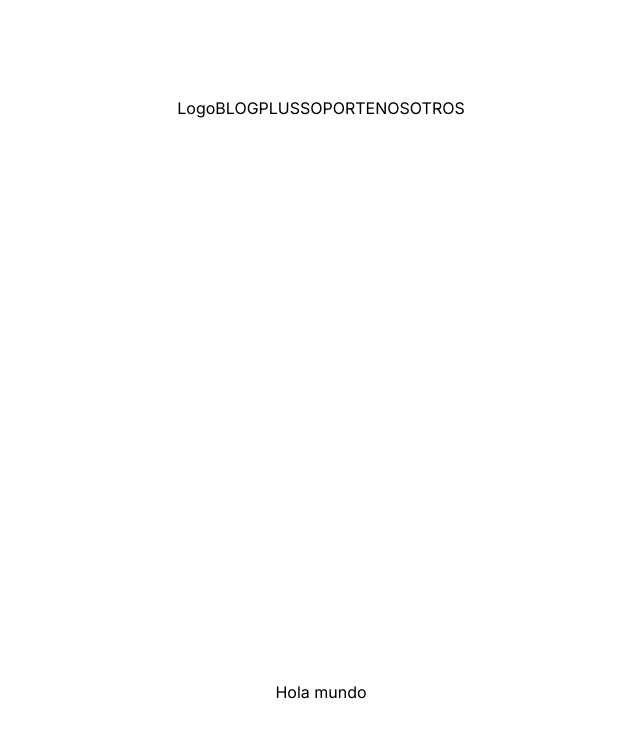
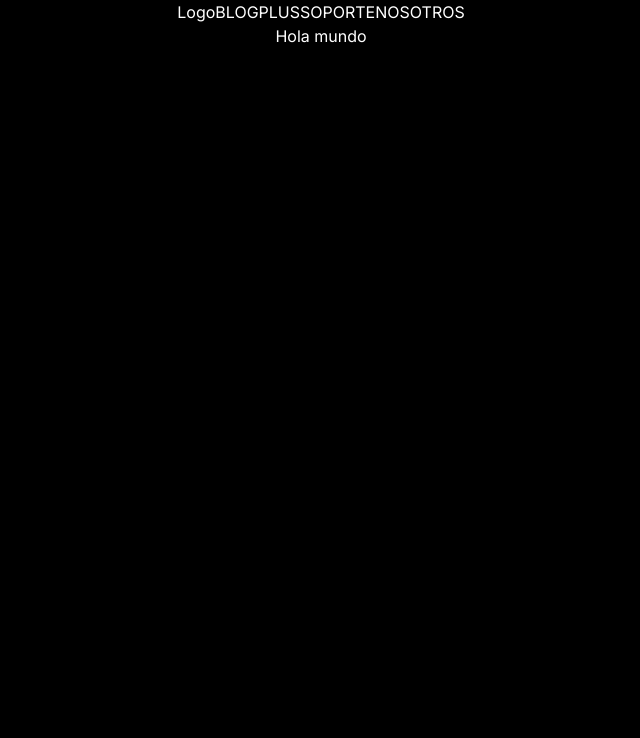
Before and after one commit to santirova/MiFinanz, a Next.js app in the folder frontend/: page / in a window 1280 px wide. Shown: the top 738 px of the page, without its empty margins (319-959 px from the left). Built offline with nearby package versions, Linux system fonts and the light colour scheme.

Commit message:
feat: removing global styles

```diff
--- a/frontend/app/page.js
+++ b/frontend/app/page.js
@@ -3,7 +3,7 @@
 
 export default function Home() {
   return (
-    <main className="flex min-h-screen flex-col items-center justify-between p-24">
+    <main className="flex min-h-screen flex-col items-center bg-black text-white">
       < >
         <NavBar />
         <p>Hola mundo</p>
```
